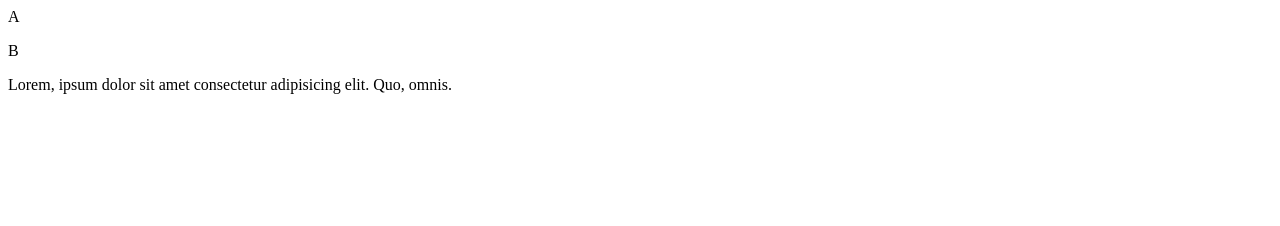
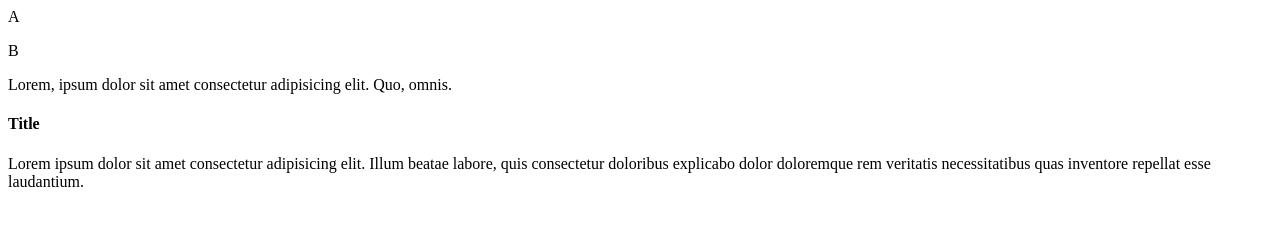
Before and after one commit to fellainthewagon/git-test, a plain HTML site: page index.html in a window 1280 px wide. Drawn offline with Linux system fonts and the light colour scheme.

Commit message:
added first section

```diff
--- a/index.html
+++ b/index.html
@@ -10,5 +10,16 @@
     <div>A</div>
     <p>B</p>
     <p>Lorem, ipsum dolor sit amet consectetur adipisicing elit. Quo, omnis.</p>
+
+    <section id="first">
+      <div>
+        <h4>Title</h4>
+        <p>
+          Lorem ipsum dolor sit amet consectetur adipisicing elit. Illum beatae
+          labore, quis consectetur doloribus explicabo dolor doloremque rem
+          veritatis necessitatibus quas inventore repellat esse laudantium.
+        </p>
+      </div>
+    </section>
   </body>
 </html>
```
